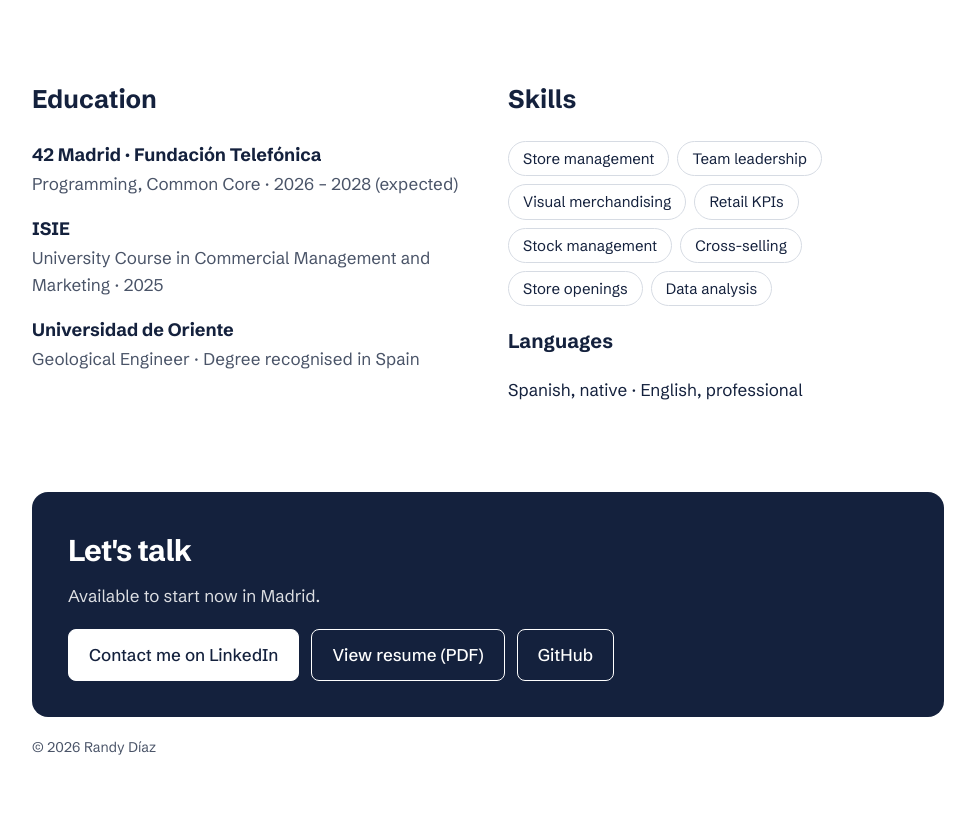
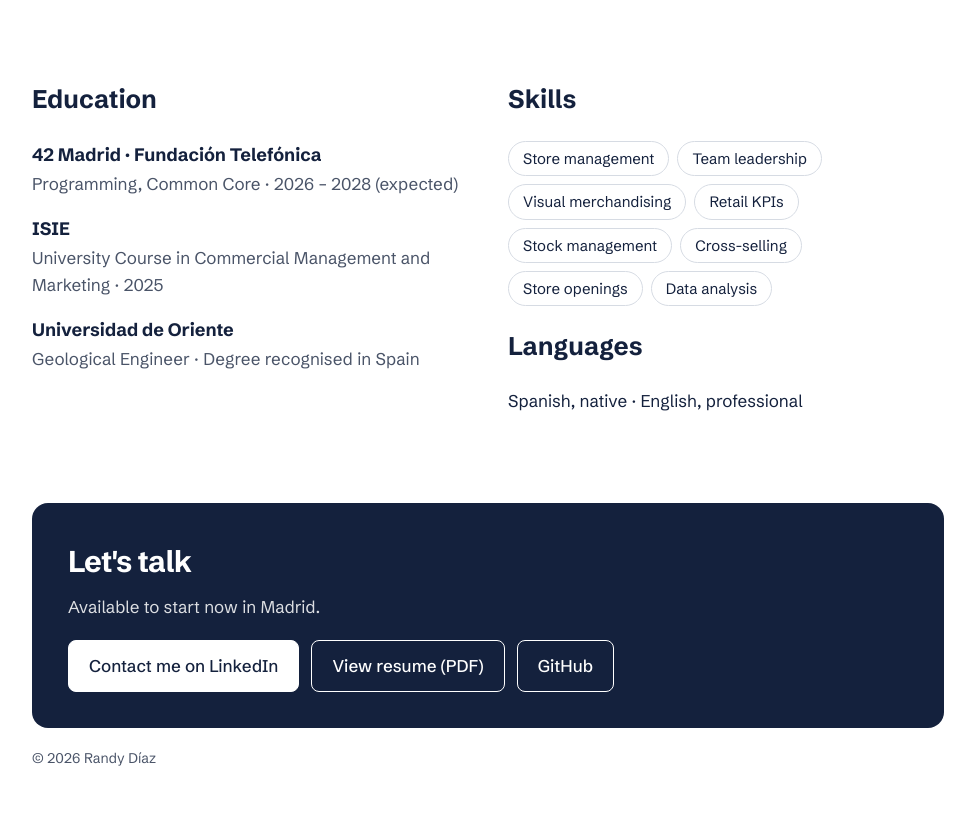
Before and after one commit to diazrandy/diazrandy.github.io, a plain HTML site: page index.html in a window 1280 px wide. Shown: the part 3104-3936 px from the top of the page, without its empty margins (152-1127 px from the left). Drawn offline with Linux system fonts and the light colour scheme.

Commit message:
Change header from h3 to h2 for languages section

```diff
--- a/index.html
+++ b/index.html
@@ -437,7 +437,7 @@
             <li>Retail KPIs</li><li>Stock management</li><li>Cross-selling</li>
             <li>Store openings</li><li>Data analysis</li>
           </ul>
-          <h3><span class="es">Idiomas</span><span class="en">Languages</span></h3>
+          <h2><span class="es">Idiomas</span><span class="en">Languages</span></h2>
           <p><span class="es">Español nativo · Inglés profesional</span><span class="en">Spanish, native · English, professional</span></p>
         </div>
       </div>
```
